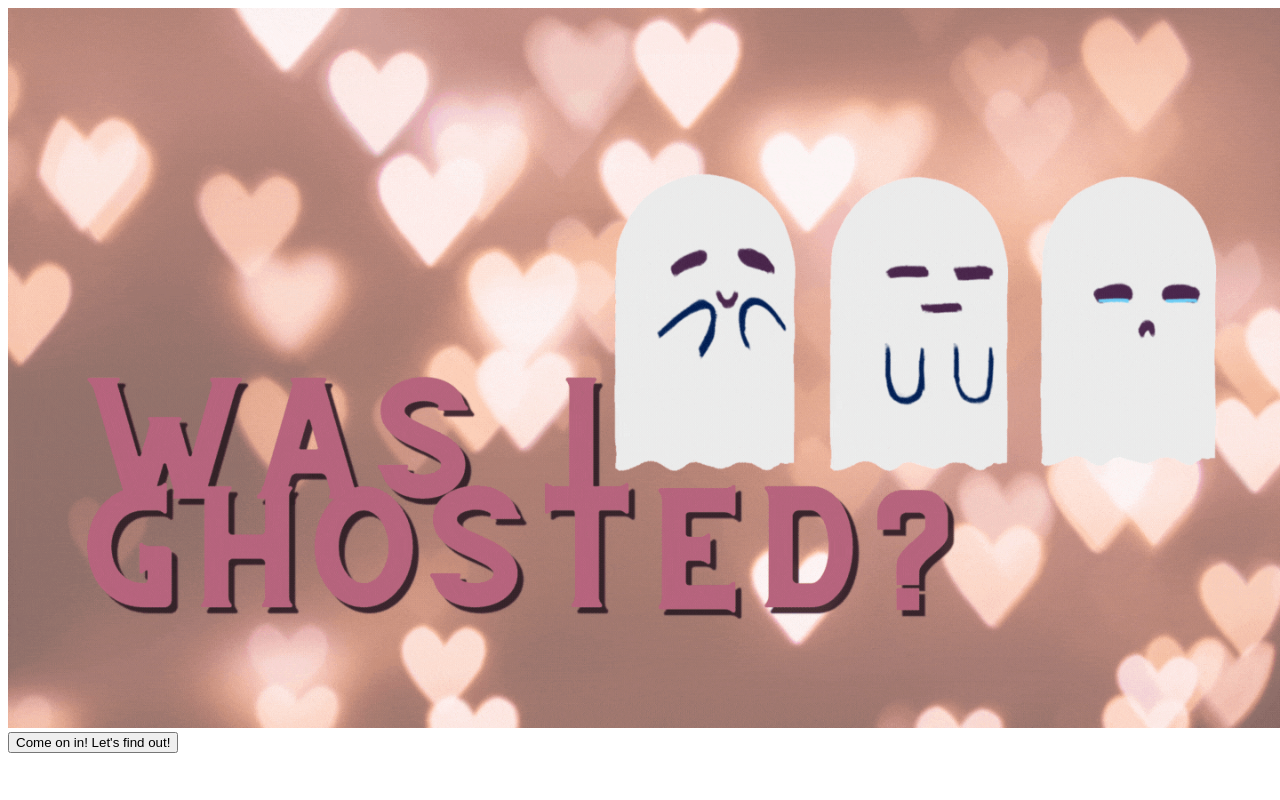
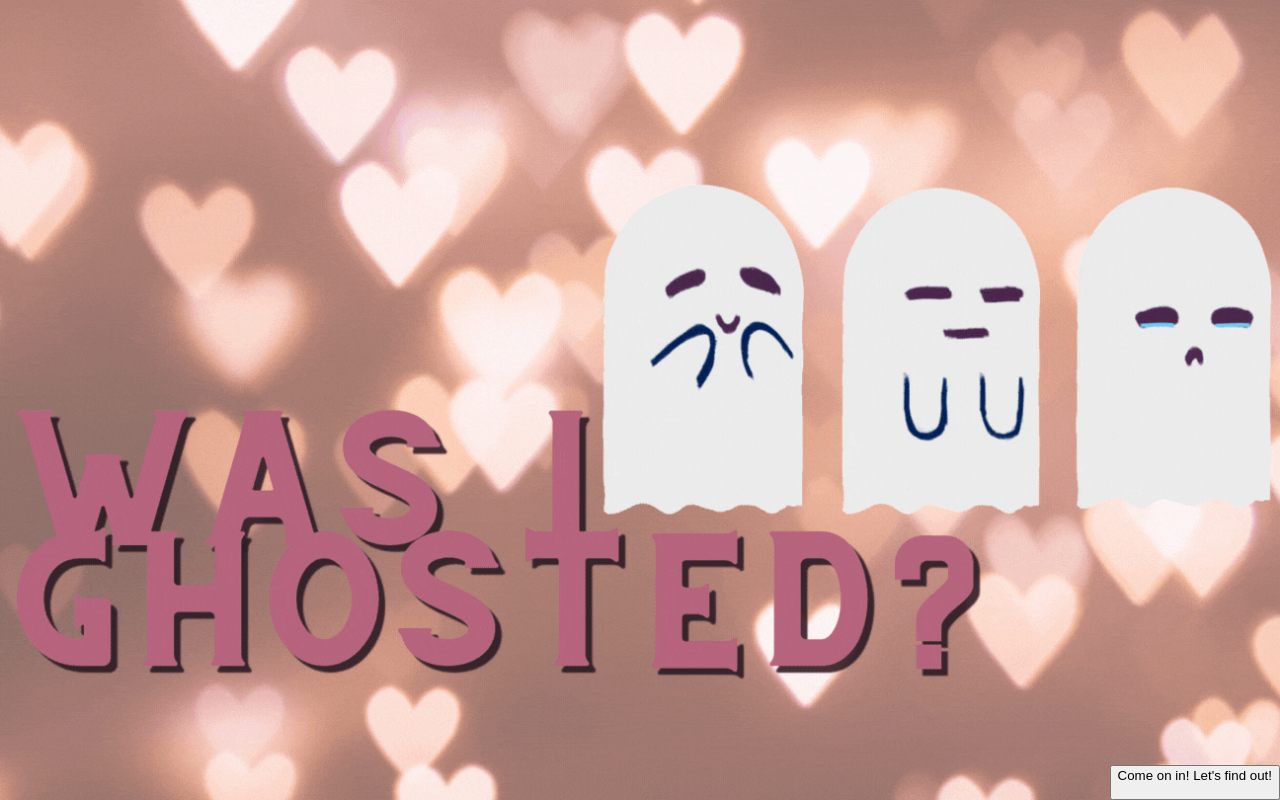
Before and after one commit to ChippyChoppy/was-i-ghosted, a React (Create React App) app: page /welcome in a window 1280 px wide. Built offline with nearby package versions, Linux system fonts and the light colour scheme.

Commit message:
whoop whoop, getting there

```diff
--- a/src/App.js
+++ b/src/App.js
@@ -1,12 +1,18 @@
-// import './App.css';
+import './App.css';
 import ViewContainer from './Containers/ViewContainer'
+import styled from 'styled-components'
 
 function App() {
   return (
-    <div>
+    <Main>
       <ViewContainer />
-    </div>
+    </Main>
   );
 }
 
 export default App;
+
+const Main = styled.div `
+height: 100vh;
+width: 100vw;
+`
--- a/src/Components/Questions.js
+++ b/src/Components/Questions.js
@@ -1,5 +1,6 @@
 import React, { useState } from 'react';
 import { useHistory } from 'react-router-dom'
+import styled from 'styled-components'
 
 const Questions = ({ isGhosted, ghostState }) => {
     const history = useHistory()
@@ -21,7 +22,7 @@ const Questions = ({ isGhosted, ghostState }) => {
 
     const ghostHandler = (e) => {
         e.preventDefault()
-        if (talk === "yes" && kiss === "nope" && dates === "once" || talk === "no" ) {
+        if (talk === "yes" && kiss === "nope" && dates === "once" || talk === "no") {
             isGhosted(ghostState = false)
             history.push('/results')
         } else {
@@ -38,6 +39,7 @@ const Questions = ({ isGhosted, ghostState }) => {
 
     return (
         <div>
+            <Questionaire>
                 <form>
                     <h3>How many times did y'all see each other?</h3>
                     <select onChange={dateHandler}>
@@ -55,11 +57,21 @@ const Questions = ({ isGhosted, ghostState }) => {
                         <option value="yes">Yes</option>
                         <option value="no">No</option>
                     </select>
-        <br/>
-        <button onClick={ghostHandler} >Was I ghosted?</button>
                 </form>
+            </Questionaire>
+            <Button onClick={ghostHandler} >Was I ghosted?</Button>
         </div>
     )
 }
 
 export default Questions
+
+const Questionaire = styled.div `
+border: 4px solid black;
+height: auto;
+`
+
+const Button = styled.button `
+width: 20%;
+height: 25%;
+`
--- a/src/Containers/Landing.js
+++ b/src/Containers/Landing.js
@@ -13,9 +13,10 @@ const Landing = () => {
 
   return (
 
-    <Bg>
-      <BackgroundImage src={ghosted} alt="blurry shiny hearts" />
-      <button onClick={buttonClick}> Come on in! Let's find out!</button>
+    <Bg style={{ backgroundImage: `url("${ghosted}")` }}>
+      <Button onClick={buttonClick}>
+      Come on in! Let's find out!
+      </Button>
     </Bg>
 
   )
@@ -23,23 +24,20 @@ const Landing = () => {
 
 export default Landing
 
-const BackgroundImage = styled.img`
-  height: auto;
-  width: 100vw;
-  background-position: center;
-  background-repeat: no-repeat;
-  object-fit: cover;
+const Bg = styled.div`
+display: flex;
+flex-flow: row wrap;
+justify-content: flex-end;
+align-items: flex-end;
+height: 100%;
+width: auto;
+overflow: hidden;
+background-position: center;
+background-repeat: no-repeat;
+background-size: cover;
 `
 
-const Bg = styled.div`
-
-  ${'' /* top: -50%;
-  left: -50%;
-  width: 200%;
-  height: 200%; */}
-`
-
-const EnterButton = styled.button`
+const Button = styled.button`
   height: 35px;
   text-align: center;
   display: flex;
--- a/src/Containers/QuestionsContainer.js
+++ b/src/Containers/QuestionsContainer.js
@@ -1,14 +1,41 @@
 import React from 'react'
 import Questions from '../Components/Questions'
+import brick from '../Images/QuestionsBackground.jpg'
+import styled from 'styled-components'
 
 const QuestionsContainer = ({isGhosted, ghostState}) => {
     return (
-        <div>
-            <h1>questions</h1>
+        <Main style={{
+            backgroundImage: `url("${brick}")`
+        }}>
+            <Heading>Were you ghosted?</Heading>
             <Questions isGhosted={isGhosted} ghostState={ghostState} />
-        </div>
+        </Main>
 
     )
 }
 
 export default QuestionsContainer
+
+const Main = styled.div `
+display: flex;
+flex-flow: row wrap;
+justify-content: space-evenly;
+height: 100%;
+width: auto;
+overflow: hidden;
+background-position: center;
+background-repeat: no-repeat;
+background-size: cover;
+`
+const Heading = styled.h1 `
+background-color: pink;
+color: gray;
+width: 100%;
+height: 50px;
+text-align: center;
+vertical-align: middle;
+margin: 20px 100px 35px;
+padding: 50px;
+font-size: 3em;
+`
--- a/src/Containers/Results.js
+++ b/src/Containers/Results.js
@@ -1,6 +1,5 @@
 import React, { useState } from 'react'
 import { useHistory } from 'react-router-dom'
-import RandomBackgroundImage from '../Components/BackgroundImage'
 import { backgroundImages } from './JBackgroundImgs'
 import styled from 'styled-components'
 
@@ -18,24 +17,55 @@ const Results = ({ resultsArr, isGhosted }) => {
 
 
     return (
-        <Background style={{
+        <Main style={{
             backgroundImage: `url("${backgroundImg.imgUrl}")`
         }}>
             {/* <RandomBackgroundImage getImage={backgroundImg}/> */}
-            <h1>{isGhosted ? "Ghosted" : "Not Ghosted"}</h1>
-            <p>{affirmation}</p>
-            <button onClick={ghostedResults}>Validate me again plz</button>
-            <button onClick={() => history.push('/questions')}>back</button>
-        </Background>
+            <Heading>{isGhosted ? "You were ghosted" : "You weren't ghosted!"}</Heading>
+            <Affirmation>{affirmation}</Affirmation>
+            <Button onClick={ghostedResults}>Validate me again plz</Button>
+            <Button onClick={() => history.push('/questions')}>back</Button>
+        </Main>
     )
 }
 
 export default Results
 
-const Background = styled.div `
-height: auto;
-width: 100vw;
+const Main = styled.div `
+display: flex;
+flex-flow: row wrap;
+justify-content: space-evenly;
+align-items: flex-start;
+height: 100%;
+width: auto;
+overflow: hidden;
 background-position: center;
 background-repeat: no-repeat;
-object-fit: cover;
+background-size: cover;
 `
+
+const Heading = styled.h1 `
+background-color: pink;
+color: gray;
+width: 100%;
+height: 100px;
+text-align: center;
+vertical-align: middle;
+margin: 20px 150px 50px;
+padding: 50px;
+font-size: 5em;
+`
+
+const Affirmation = styled.p `
+border: 2px solid black;
+background-color: gray;
+color: pink;
+width: 48%;
+height: auto;
+margin: 45px;
+`
+
+const Button = styled.button `
+width: 20%;
+height: 25%;
+`
--- a/src/index.css
+++ b/src/index.css
@@ -14,7 +14,7 @@ code {
     monospace;
 }
 
-.root {
+#root {
   height: 100vh;
   width: 100vw;
 }
--- a/src/index.js
+++ b/src/index.js
@@ -1,6 +1,6 @@
 import React from 'react';
 import ReactDOM from 'react-dom';
-// import './index.css';
+import './index.css';
 import App from './App';
 import { BrowserRouter } from 'react-router-dom'
 
```
Also changed, not shown: src/Images/QuestionsBackground.jpg (added). Lines whose indentation alone changed are shown as unchanged.
